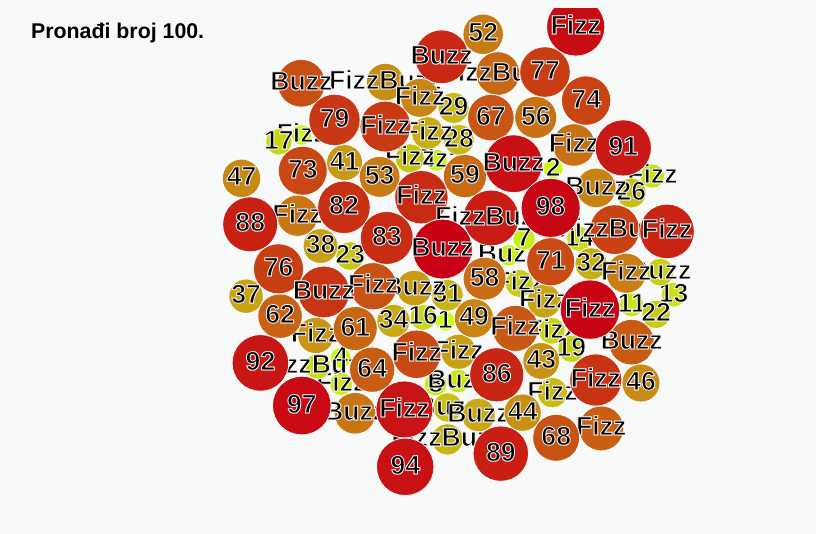
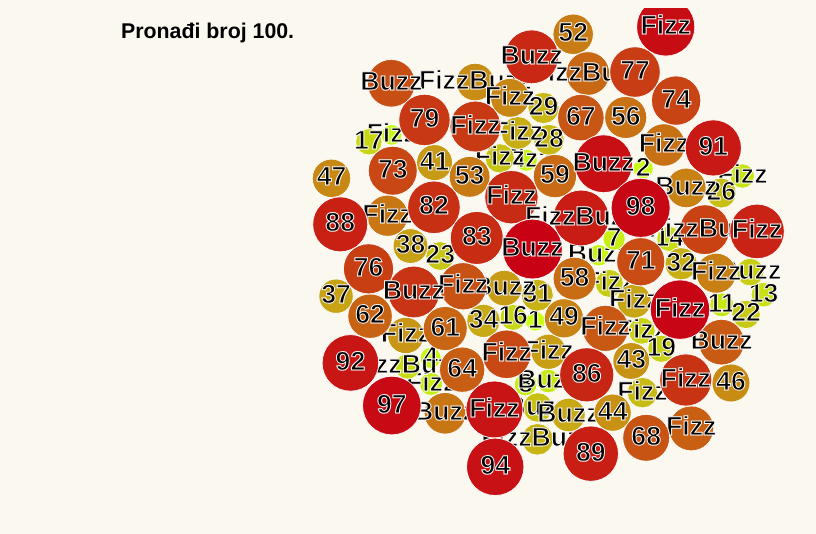
Before and after one commit to chule/fizzbuzz, a plain HTML site: page index.html in a window 1280 px wide. Shown: the whole page, without its empty margins (169-985 px from the left). Drawn offline with Linux system fonts and the light colour scheme; animation ran at ten frames a second.

Commit message:
favicon and some other stuff added

```diff
--- a/index.html
+++ b/index.html
@@ -1,15 +1,18 @@
 <!DOCTYPE html>
 <html>
   <head>
+  <title>FizzBuzz the game</title>
   <meta charset="utf-8">
+  <link rel="shortcut icon" href="favicon.ico">
   <style>
 
   body {
-    background-color: #F8FAFA;
+    /*background-color: #F8FAFA;#faf8ef*/
+    background-color: #faf8ef;
   }
 
   #map {
-    width: 980px;
+    width: 800px;
     margin: 0 auto;
   }
 
```
Also changed, not shown: favicon.ico (added).
